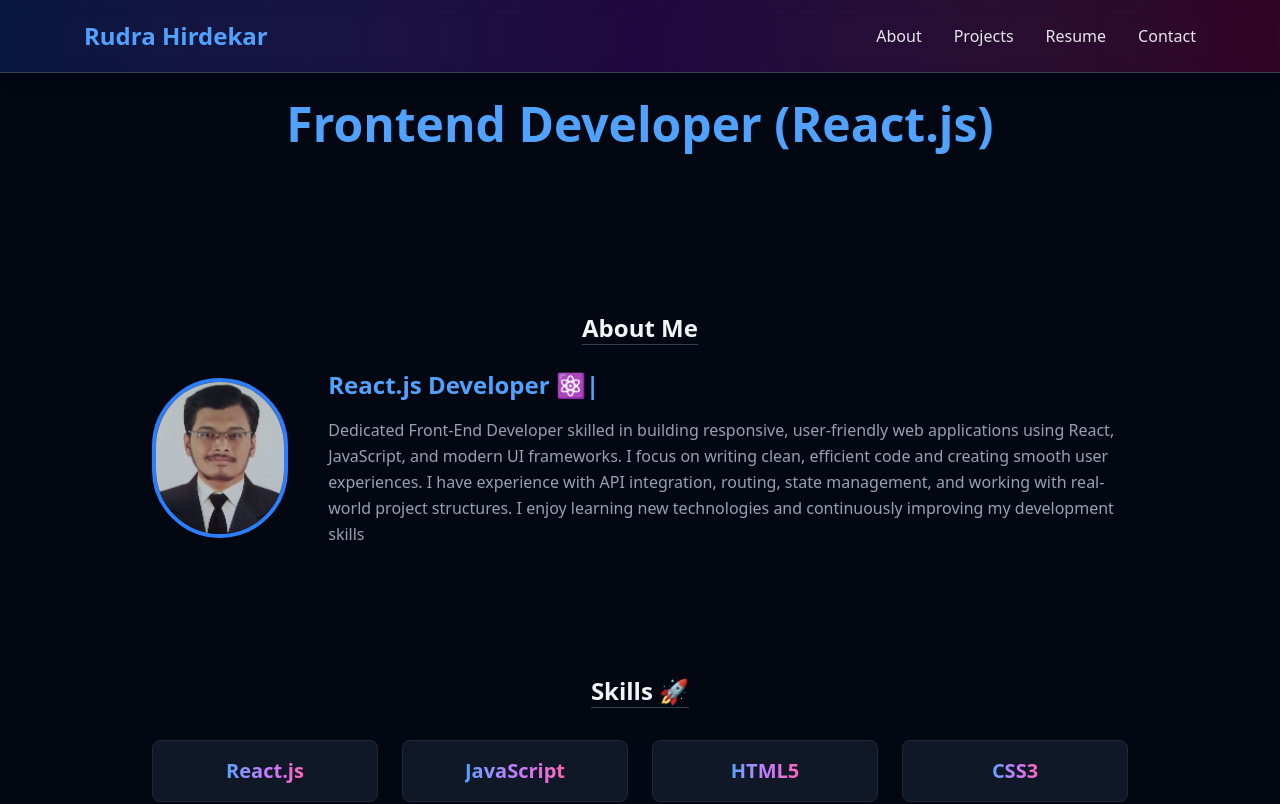
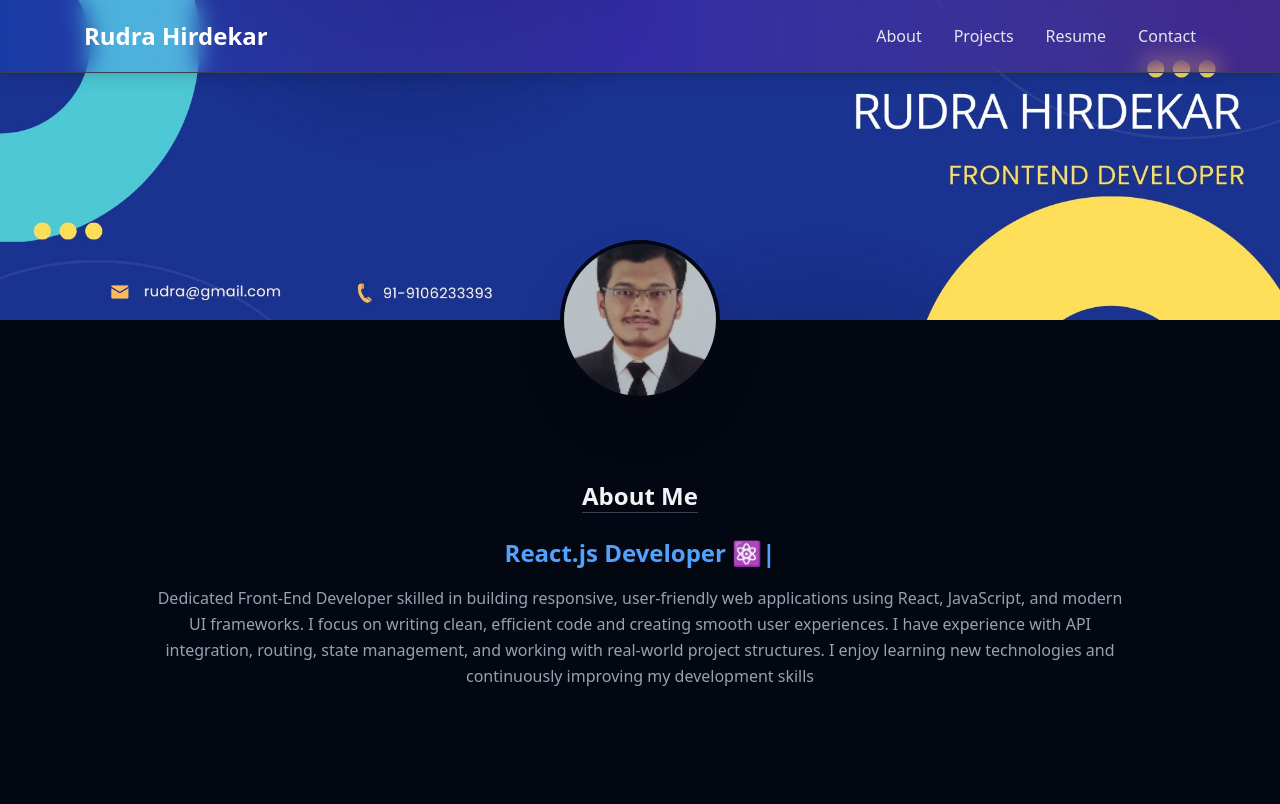
Before and after one commit to rudra2405/Rudra_Portfolio, a React (Vite) app: page / in a window 1280 px wide. Shown: the top 804 px of the page. Built offline with nearby package versions, Linux system fonts and the light colour scheme.

Commit message:
update section

```diff
--- a/src/App.jsx
+++ b/src/App.jsx
@@ -83,7 +83,7 @@ export default function App() {
         <div className="max-w-6xl mx-auto flex justify-between items-center p-5">
           <button
             onClick={() => window.scrollTo({ top: 0, behavior: "smooth" })}
-            className="text-xl md:text-2xl font-bold text-blue-400"
+            className="text-xl md:text-2xl font-bold text-white"
           >
             Rudra Hirdekar
           </button>
@@ -126,31 +126,36 @@ export default function App() {
           </div>
         )}
       </nav>{" "}
-      {/* Hero */}
-      <section className="text-center py-25 px-4">
-        <motion.h2
-          initial={{ opacity: 0, y: -25 }}
-          animate={{ opacity: 1, y: 0 }}
-          className="text-3xl md:text-5xl font-bold text-blue-400"
-        >
-          {DATA.role}
-        </motion.h2>
+      {/* Cover Section */}
+      <section className="relative w-full">
+        {/* Cover Image */}
+        <div
+          className="h-64 md:h-80 w-full bg-cover bg-center"
+          style={{
+            backgroundImage: "url('/cover.jpg')",
+          }}
+        />
+
+        {/* Overlay (optional dark effect) */}
+        {/* <div className="absolute inset-0 bg-black/40" /> */}
+
+        {/* Profile Image */}
+        <div className="absolute -bottom-20 left-1/2 -translate-x-1/2">
+          <img
+            src={DATA.profileImg}
+            alt="profile"
+            className="w-40 h-40 rounded-full border-4 border-gray-950 shadow-2xl object-cover"
+          />
+        </div>
       </section>
       {/* About */}
+      <div className="mt-24" />
       <section id="about" className="max-w-5xl mx-auto text-center px-6 py-16">
         <h3 className="text-2xl font-semibold border-b border-gray-700 inline-block mb-6">
           About Me
         </h3>
 
-        <div className="flex flex-col md:flex-row items-center gap-10">
-          <img
-            src={DATA.profileImg}
-            alt="profile"
-            className="w-40 h-40 rounded-full border-4 border-blue-500 object-cover"
-          />
-
-          {/* Typing Animation Text */}
-          <div className="text-center md:text-left">
+        <div className="text-center">
           <TypeAnimation
             sequence={[
               "Frontend Developer 💻",
@@ -165,8 +170,7 @@ export default function App() {
 
           <p className="text-gray-400 leading-relaxed mt-4">{DATA.about}</p>
         </div>
-        </div>
-      </section>{" "}
+      </section>
       {/* Skills Section */}
       <section id="skills" className="max-w-5xl mx-auto text-center px-6 py-16">
         <h3 className="text-2xl font-semibold mb-8 border-b border-gray-700 inline-block">
```
Also changed, not shown: public/cover.jpg (added). Lines whose indentation alone changed are shown as unchanged.
